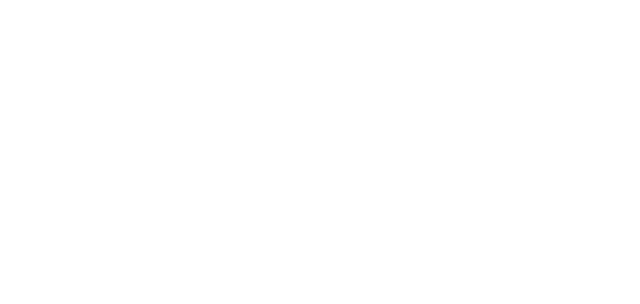
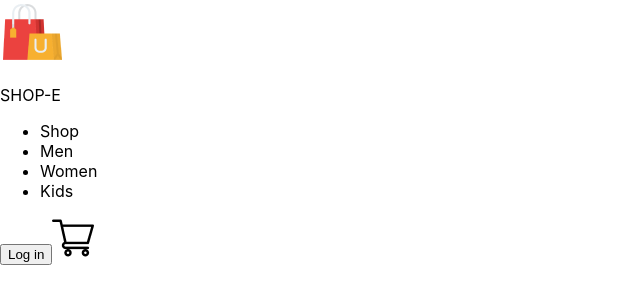
Before and after one commit to safatsaat2/SHOP-E, a React (Create React App) app: page / in a window 1280 px wide. Shown: the top 304 px of the page, without its empty margins (0-640 px from the left). Built offline with nearby package versions, Linux system fonts and the light colour scheme.

Commit message:
html structure of navbar

```diff
--- a/src/Components/Navbar/Navbar.jsx
+++ b/src/Components/Navbar/Navbar.jsx
@@ -1,9 +1,34 @@
 import './Navbar.css'
+import logo from "../Assets/logo.png"
+import cartIcon from "../Assets/cart_icon.png"
 
 const Navbar = () => {
     return (
-        <div>
-
+        <div className='navbar'>
+            <div className="nav-logo">
+                <img src={logo} alt="logo" />
+                <p>SHOP-E</p>
+            </div>
+            <ul className="nav-menu">
+                <li>
+                    Shop
+                </li>
+                <li>
+                    Men
+                </li>
+                <li>
+                    Women
+                </li>
+                <li>
+                    Kids
+                </li>
+            </ul>
+            <div className="nav-login-cart">
+                <button>
+                    Log in
+                </button>
+                <img src={cartIcon} alt="icon" />
+            </div>
         </div>
     );
 };
```
